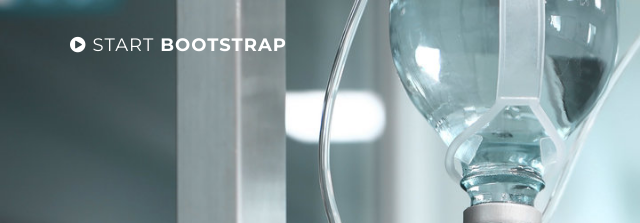
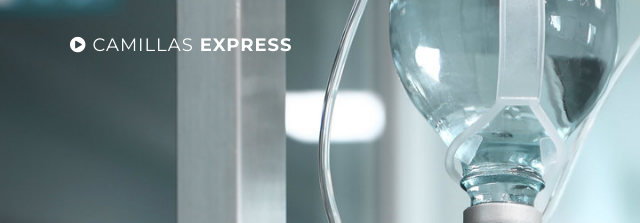
Before and after one commit to GermanTrevino/Dise-o, a website: page index.html in a window 1280 px wide. Shown: the top 223 px of the page, 0-640 px from the left. Drawn offline with nearby package versions, Linux system fonts and the light colour scheme; some packages are replaced by stand-ins of ours.

Commit message:
Update index.html

```diff
--- a/index.html
+++ b/index.html
@@ -45,7 +45,7 @@
                     Menu <i class="fa fa-bars"></i>
                 </button>
                 <a class="navbar-brand page-scroll" href="#page-top">
-                    <i class="fa fa-play-circle"></i> <span class="light">Start</span> Bootstrap
+                    <i class="fa fa-play-circle"></i> <span class="light">Camillas</span> Express
                 </a>
             </div>
 
```
